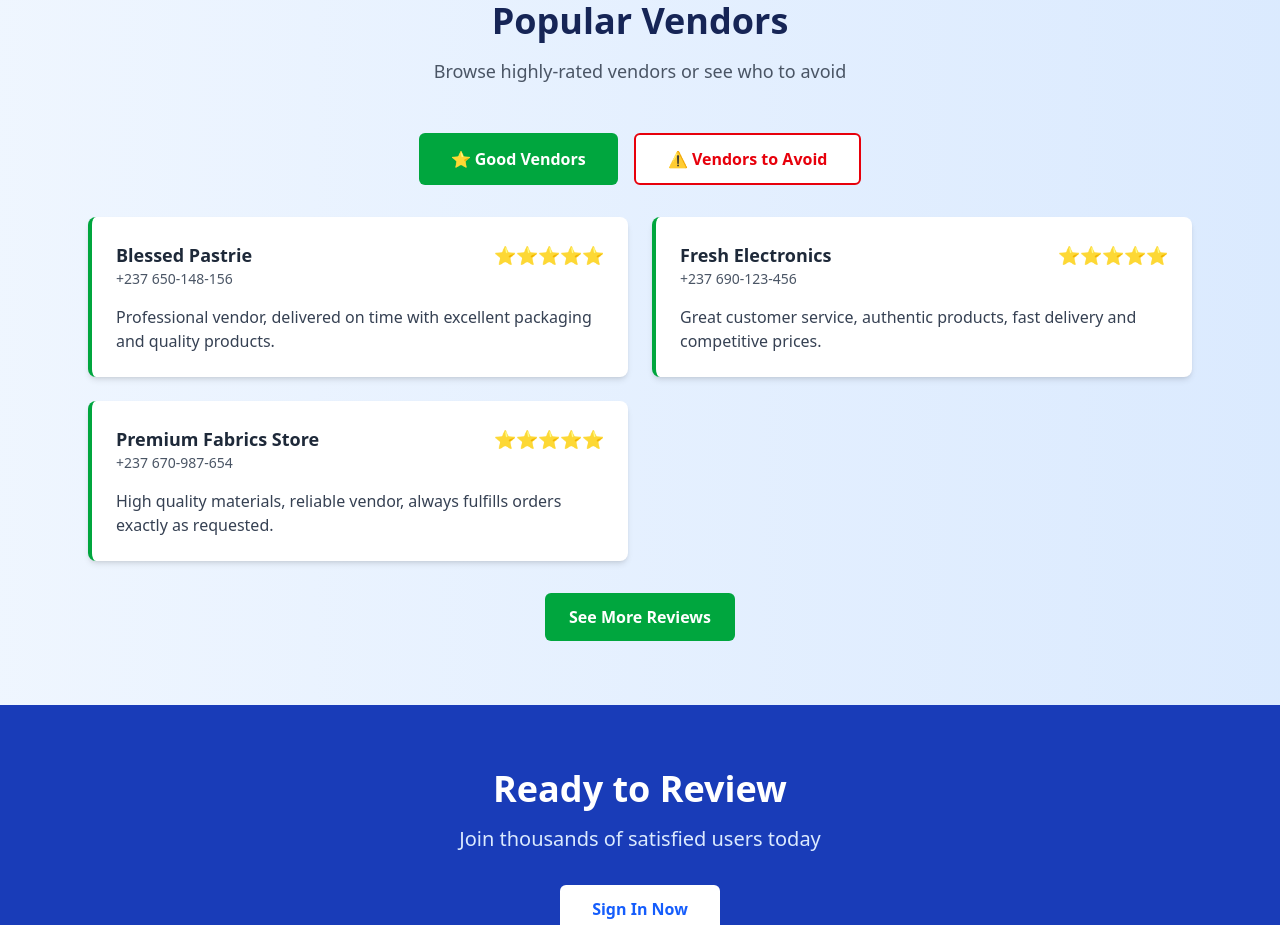
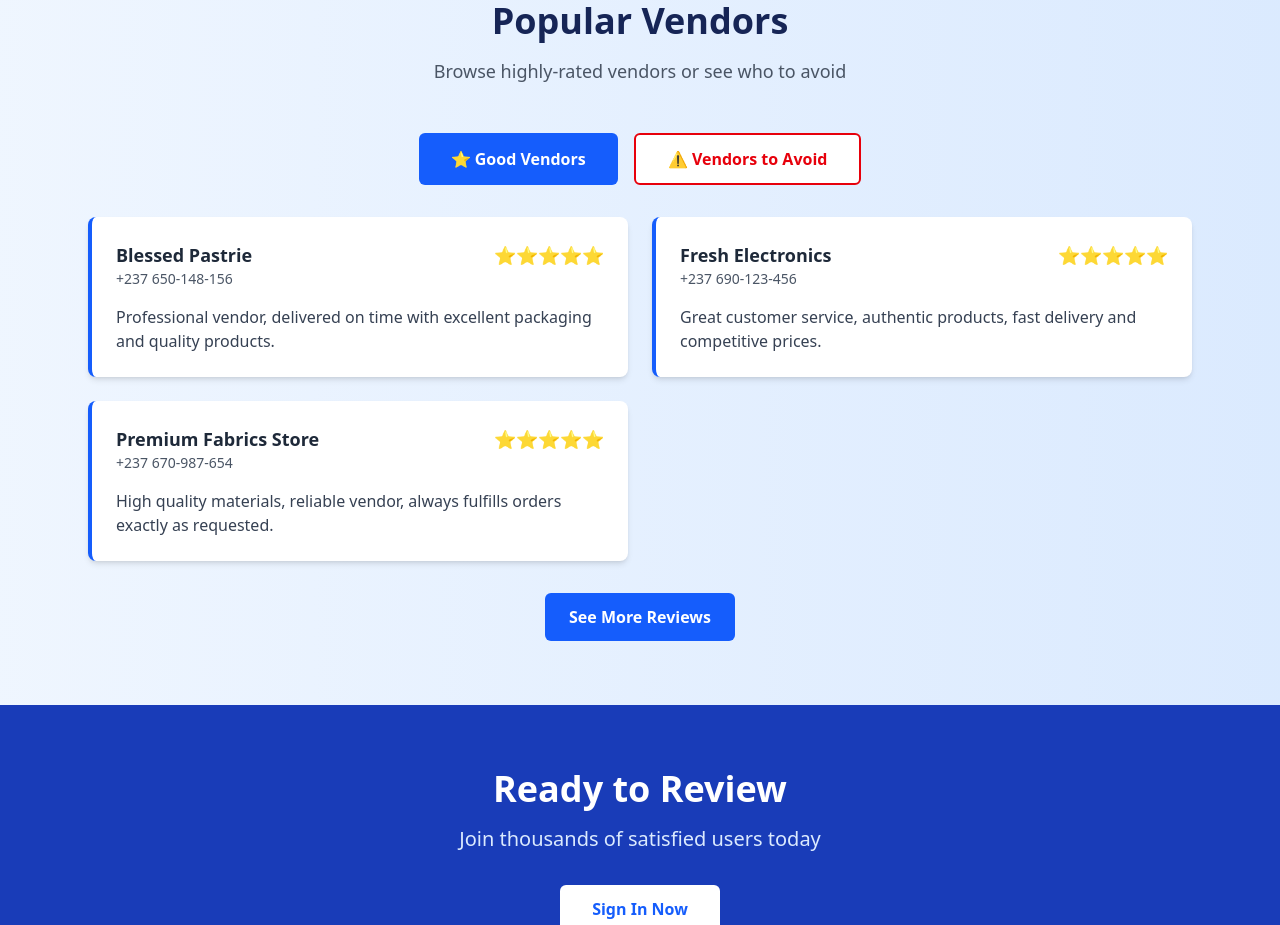
Before and after one commit to CynthiaFlorenceMuluh/RRN-Project, a React (Vite) app in the folder RRN/: page / in a window 1280 px wide. Shown: the part 1480-2405 px from the top of the page. Built offline with nearby package versions, Linux system fonts and the light colour scheme; no server answers.

Commit message:
updating

```diff
--- a/RRN/src/Pages/Homepage.jsx
+++ b/RRN/src/Pages/Homepage.jsx
@@ -198,8 +198,8 @@ export default function Home() {
                             onClick={() => setVendorType("good")}
                             className={`px-8 py-3 rounded-md font-semibold transition ${
                                 vendorType === "good"
-                                    ? "bg-green-600 text-white"
-                                    : "bg-white text-green-600 border-2 border-green-600 hover:bg-green-50"
+                                    ? "bg-blue-600 text-white"
+                                    : "bg-white text-blue-600 border-2 border-blue-600 hover:bg-blue-50"
                             }`}
                         >
                             ⭐ Good Vendors
@@ -223,7 +223,7 @@ export default function Home() {
                                 key={index}
                                 className={`border-l-4 p-6 rounded-lg shadow-md hover:shadow-lg transition ${
                                     vendorType === "good"
-                                        ? "bg-white border-green-600"
+                                        ? "bg-white border-blue-600"
                                         : "bg-white border-red-600"
                                 }`}
                             >
@@ -246,7 +246,7 @@ export default function Home() {
                             onClick={() => setShowMoreReviews(!showMoreReviews)}
                             className={`px-6 py-3 rounded-md font-semibold transition ${
                                 vendorType === "good"
-                                    ? "bg-green-600 text-white hover:bg-green-700"
+                                    ? "bg-blue-600 text-white hover:bg-blue-700"
                                     : "bg-red-600 text-white hover:bg-red-700"
                             }`}
                         >
```
